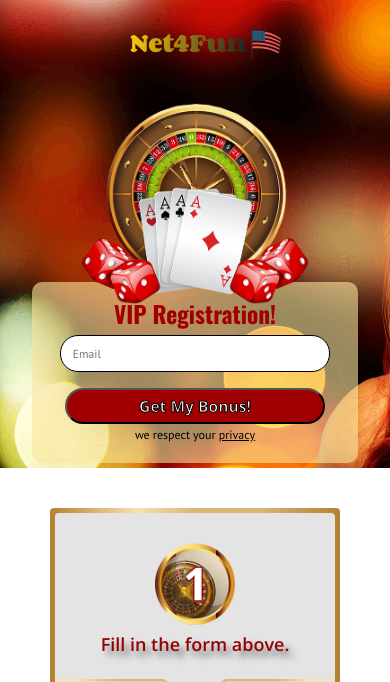
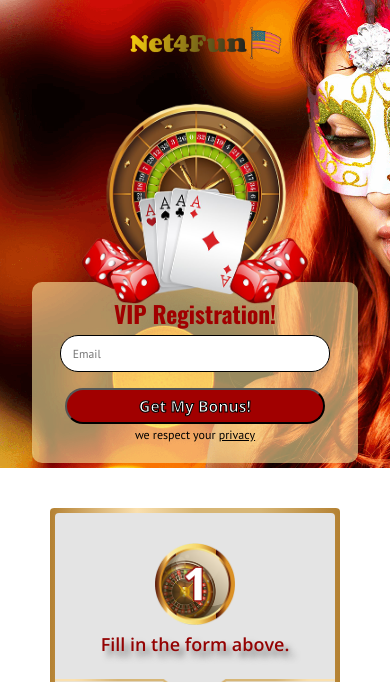
Before and after one commit to TodorovH/todorovh.github.io, a PHP site: page /Net4Fun/index.html in a window 390 px wide. Shown: the top 682 px of the page. Run offline with PHP 8.4, Linux system fonts and the light colour scheme; some libraries are stand-ins or nearby versions.

Commit message:
Add files via upload

```diff
--- a/Net4Fun/style.css
+++ b/Net4Fun/style.css
@@ -497,7 +497,7 @@ h5,
 
   .header {
     background-size: auto 550px;
-    background-position: 0 0;
+    background-position: 40% 30%;
   }
 
   .step h4 {
@@ -653,6 +653,7 @@ h5,
   .header {
     height: 117vw;
     background-size: auto 117vw;
+    background-position: 35% 30%;
   }
 
   .spins-text {
```
